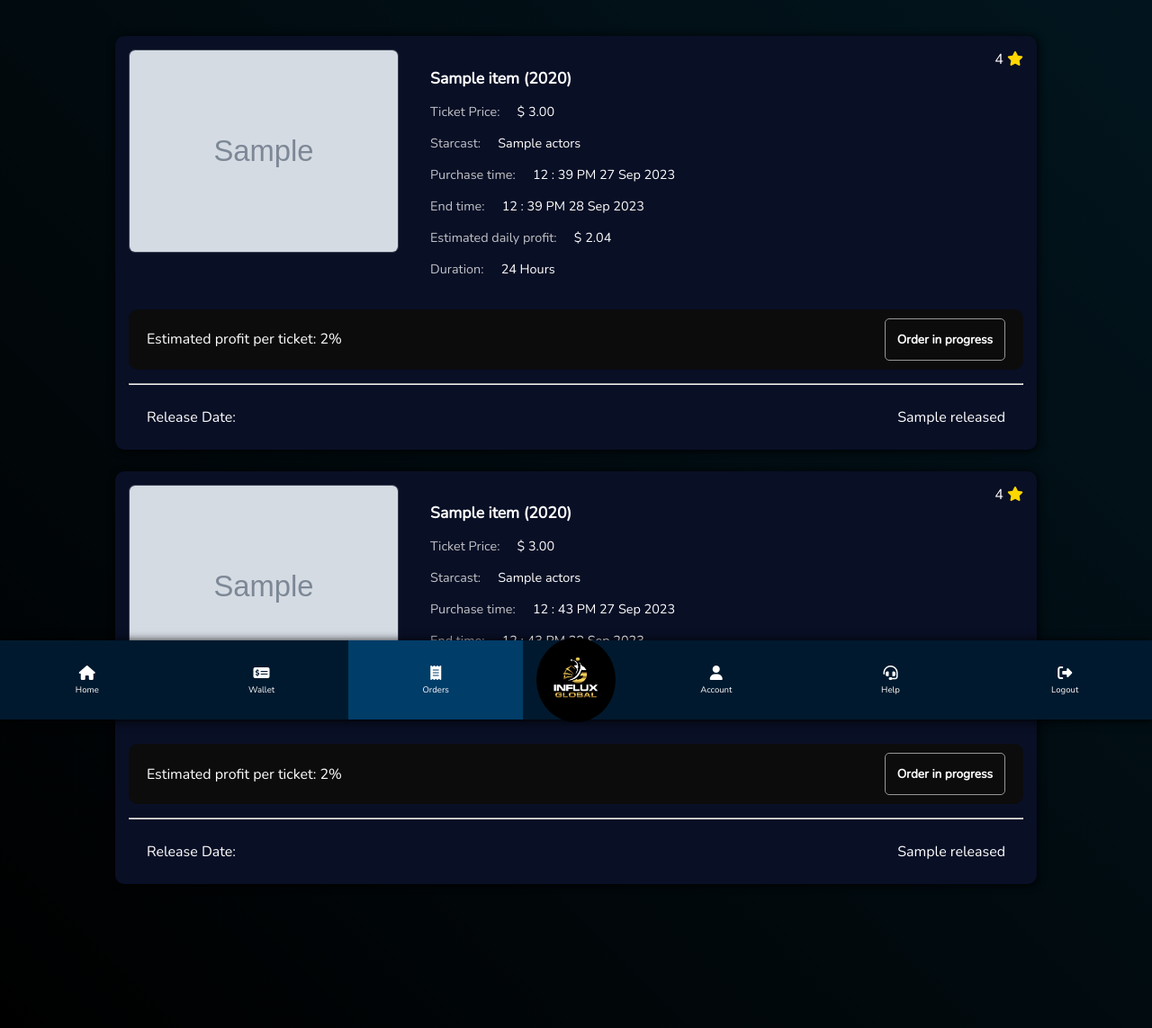
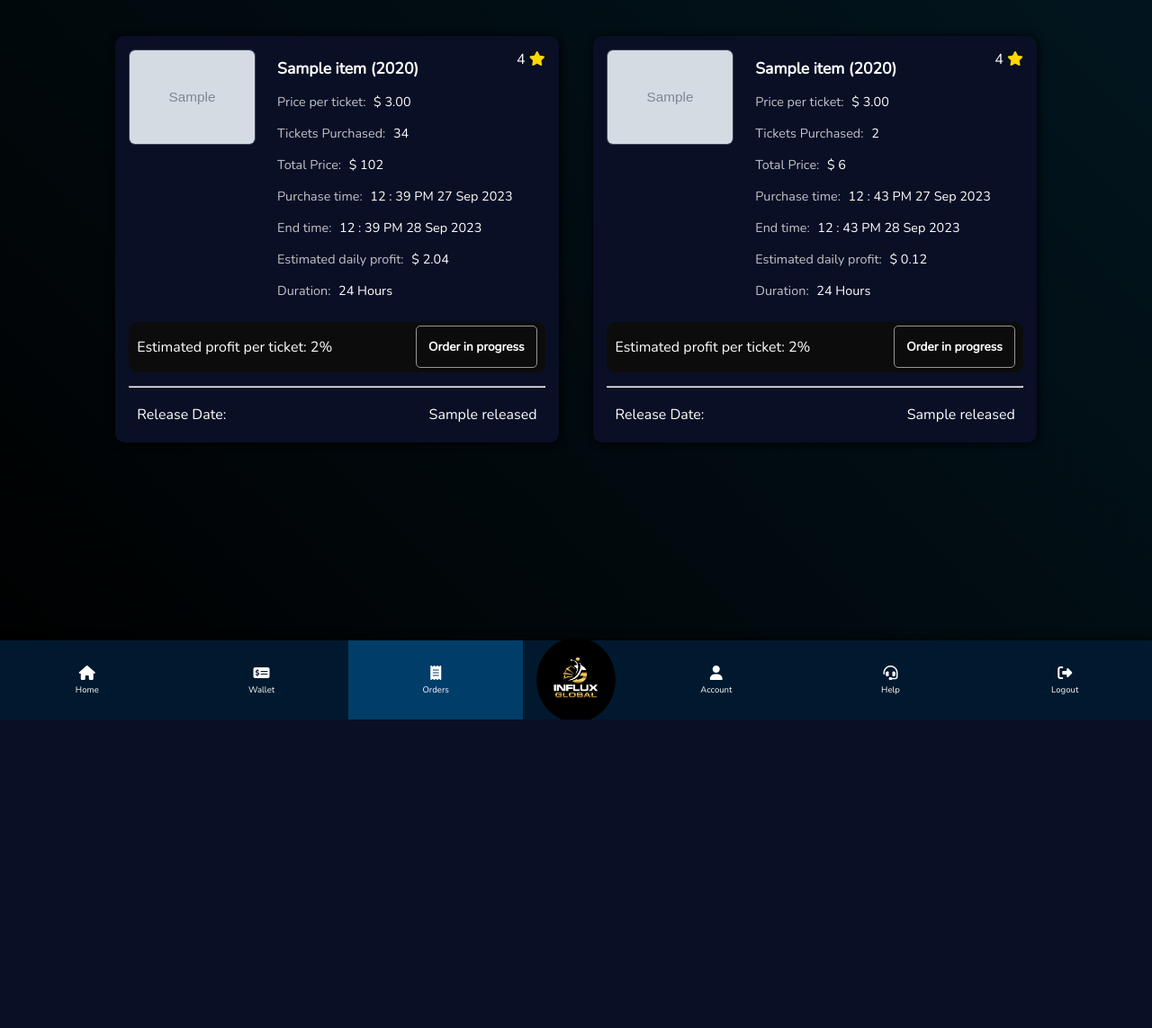
Before and after one commit to msalmankhokhar/Influx-Global, a Flask app: page /user/orders in a window 1280 px wide. Shown: the whole page at 90% size. After the commit the page ends 800 px from the top, so only its background shows below. Run offline with Flask 3, Linux system fonts and the light colour scheme; a user stored in the database is signed in; data comes from the database, SQL or seed files in the repository; both versions use the stored data as it was after the commit; grey boxes marked "Sample" are stand-in pictures; a database or web service that is not in the repository returns one stand-in record (values such as "Sample title"); data that the repository does not hold is empty; some libraries are stand-ins or nearby versions.

Commit message:
added total price and tickets purchased in order card

```diff
--- a/backend.py
+++ b/backend.py
@@ -19,8 +19,8 @@ app = Flask(__name__)
 app.secret_key = 'salman khokhar'
 app_restarted = True
 
-# app_settings = json.load(open("settings.json", "r"))
-app_settings = json.load(open("/home/salman138/influxGlobal/settings.json", "r"))
+app_settings = json.load(open("settings.json", "r"))
+# app_settings = json.load(open("/home/salman138/influxGlobal/settings.json", "r"))
 
 # setting up database configration
 app.config['SQLALCHEMY_DATABASE_URI'] = 'sqlite:///database.sqlite'
--- /dev/null
+++ b/tempCodeRunnerFile.py
@@ -0,0 +1 @@
+total_purchase_value
--- a/templates/user/orders.html
+++ b/templates/user/orders.html
@@ -5,9 +5,9 @@
 {% block css %}
 <style>
     #movieCardsContainer{
-        display: flex;
+        /* display: flex;
         flex-direction: column;
-        row-gap: 3vh;
+        row-gap: 3vh; */
     }
     .movieCard{
         width: auto;
@@ -40,11 +40,14 @@
             <p class="title">{{get_movie_details_from_ID(movie['movie_id'])['title']}}</p>
 
             <p class="price detailsRow">
-                <span class="heading">Ticket Price:</span>
+                <span class="heading">Price per ticket:</span>
                 <span class="text">&dollar; {{priceDict[get_movie_details_from_ID(movie['movie_id'])['placement']]['price']}}.00</span></p>
             <p class="actors detailsRow">
-                <span class="heading">Starcast:</span>
-                <span class="text">{{ get_movie_details_from_ID(movie['movie_id'])['actors'] }}</span></p>
+                <span class="heading">Tickets Purchased:</span>
+                <span class="text">{{ movie['tickets_purchased'] }}</span></p>
+            <p class="actors detailsRow">
+                <span class="heading">Total Price:</span>
+                <span class="text">&dollar; {{ movie['total_purchase_value'] }}</span></p>
             <p class="actors detailsRow">
                 <span class="heading">Purchase time:</span>
                 <span class="text">{{ get_readable_date_string(movie['purchase_time']) }}</span></p>
@@ -66,7 +69,7 @@
 
                 <p class="actors detailsRow">
                     <span class="heading">Duration:</span>
-                    <span class="text">Till release date</span></p>
+                    <span class="text">Till movie release date</span></p>
 
                 {% endif %}
         </div>
```
Also changed, not shown: instance/database.sqlite, jobstore.sqlite.
